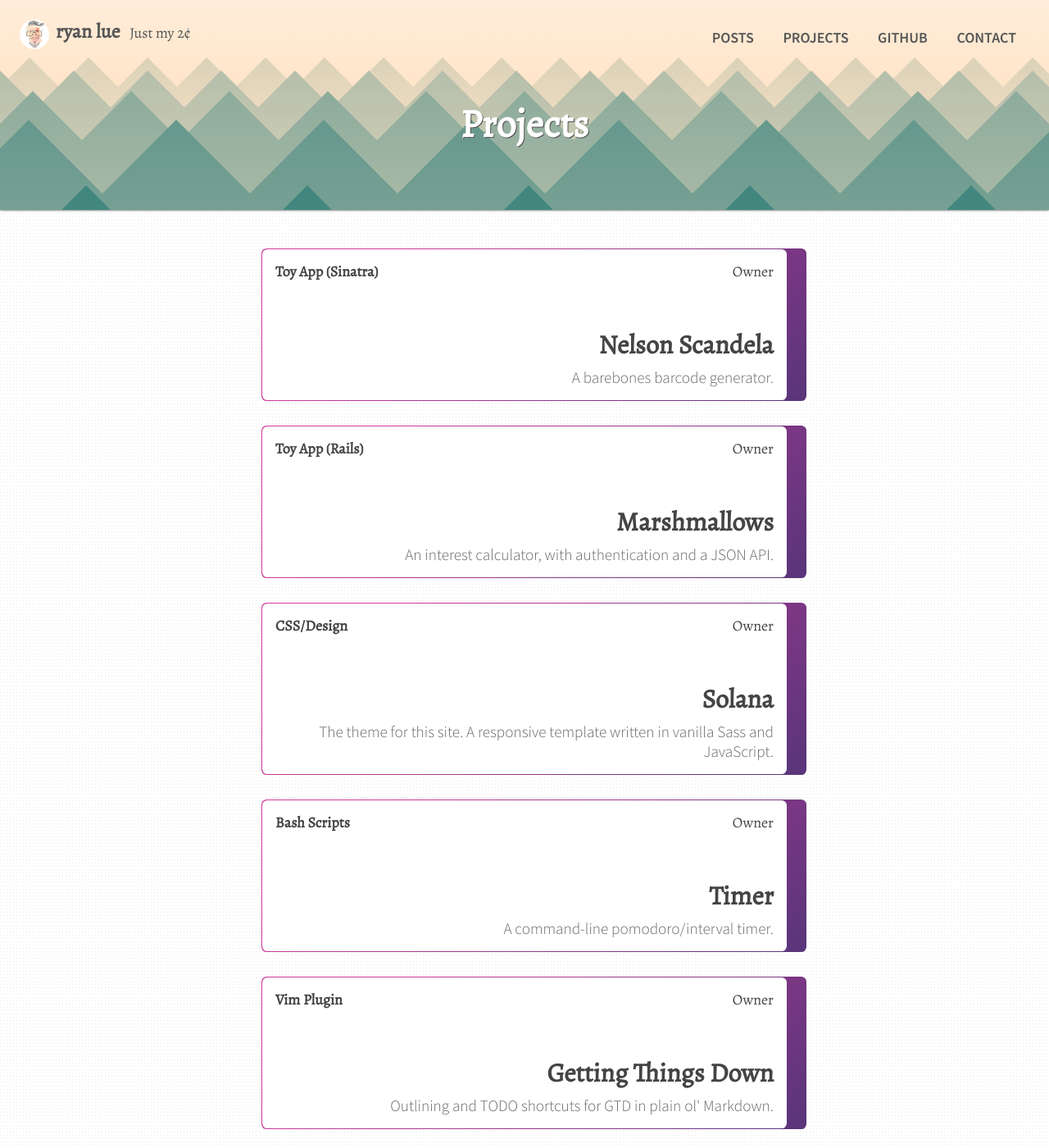
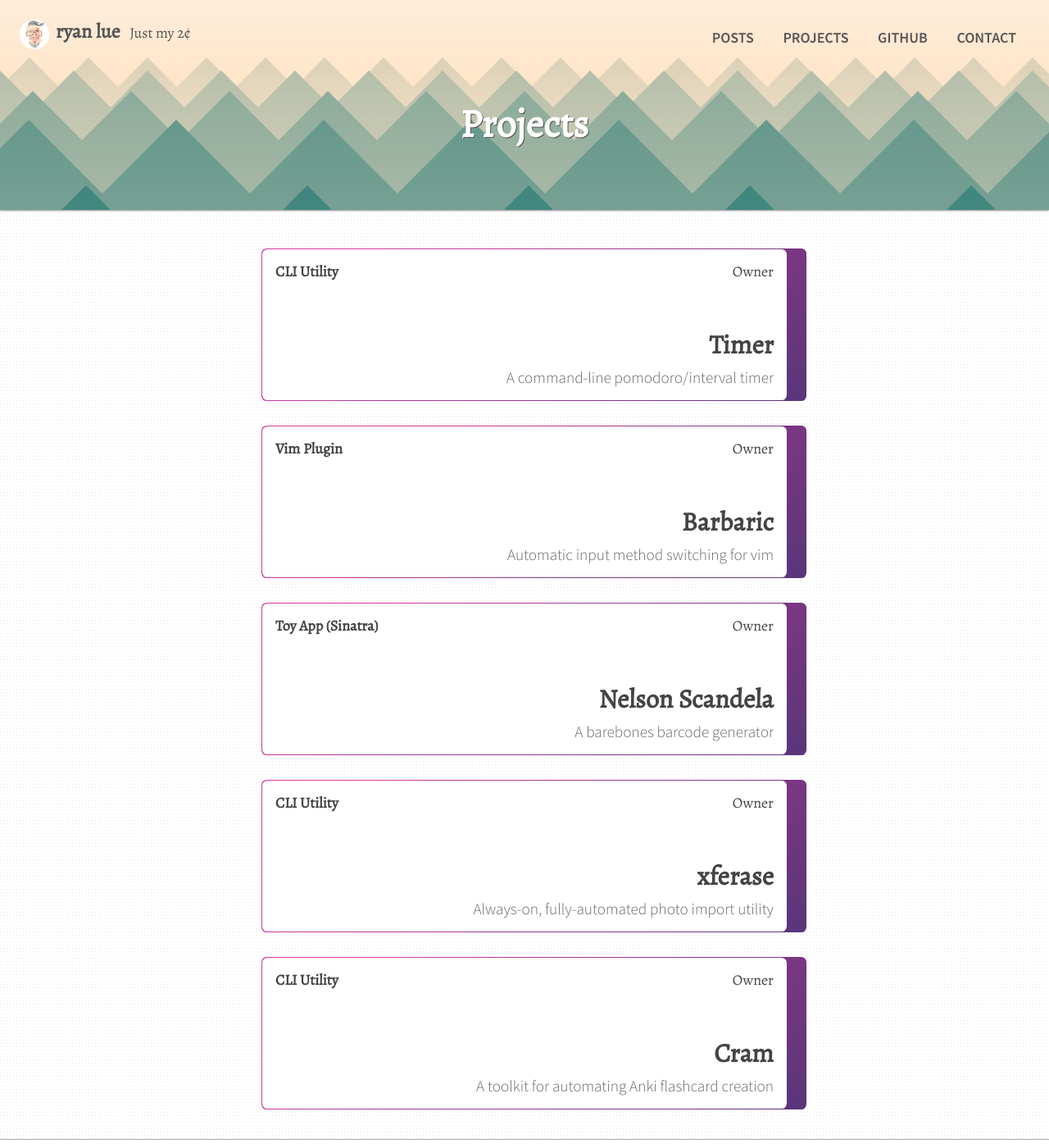
Before and after one commit to rlue/ryanlue.com, a Jekyll site: the page built from projects.html, in a window 1280 px wide and 1400 px high. Shown: the whole window at 82% size. Built offline with Jekyll 4.4.1, drawn with Linux system fonts in a browser that asks for light colours; some web fonts are replaced; some of the changed text lies outside the part shown.

Commit message:
Update Projects 2024

```diff
--- a/_config.yml
+++ b/_config.yml
@@ -30,36 +30,31 @@ nav_menu:
     icon: /i/icons.svg#email
 
 projects:
+  - title: Timer
+    teaser: A command-line pomodoro/interval timer
+    url: https://github.com/rlue/timer
+    role: Owner
+    category: CLI Utility
+  - title: Barbaric
+    teaser: Automatic input method switching for vim
+    url: https://github.com/rlue/vim-barbaric
+    role: Owner
+    category: Vim Plugin
   - title: Nelson Scandela
-    teaser: A barebones barcode generator.
+    teaser: A barebones barcode generator
     url: https://github.com/rlue/nelson-scandela
     role: Owner
     category: Toy App (Sinatra)
-  - title: Marshmallows
-    teaser: An interest calculator, with authentication and a JSON API.
-    url: https://desolate-brushlands-25174.herokuapp.com/
+  - title: xferase
+    teaser: Always-on, fully-automated photo import utility
+    url: https://github.com/rlue/xferase
     role: Owner
-    category: Toy App (Rails)
-  - title: Solana
-    teaser: The theme for this site. A responsive template written in vanilla Sass and JavaScript.
-    url: https://github.com/rlue/jekyll-solana
+    category: CLI Utility
+  - title: Cram
+    teaser: A toolkit for automating Anki flashcard creation
+    url: https://github.com/rlue/cram
     role: Owner
-    category: CSS/Design
-  - title: Timer
-    teaser: A command-line pomodoro/interval timer.
-    url: https://github.com/rlue/timer
-    role: Owner
-    category: Bash Scripts
-  - title: Getting Things Down
-    teaser: Outlining and TODO shortcuts for GTD in plain ol' Markdown.
-    url: https://github.com/rlue/vim-getting-things-down
-    role: Owner
-    category: Vim Plugin
-  - title: Barbaric
-    teaser: Automatic input method switching for vim.
-    url: https://github.com/rlue/vim-barbaric
-    role: Owner
-    category: Vim Plugin
+    category: CLI Utility
 
 #################
 # Site Settings #
```
